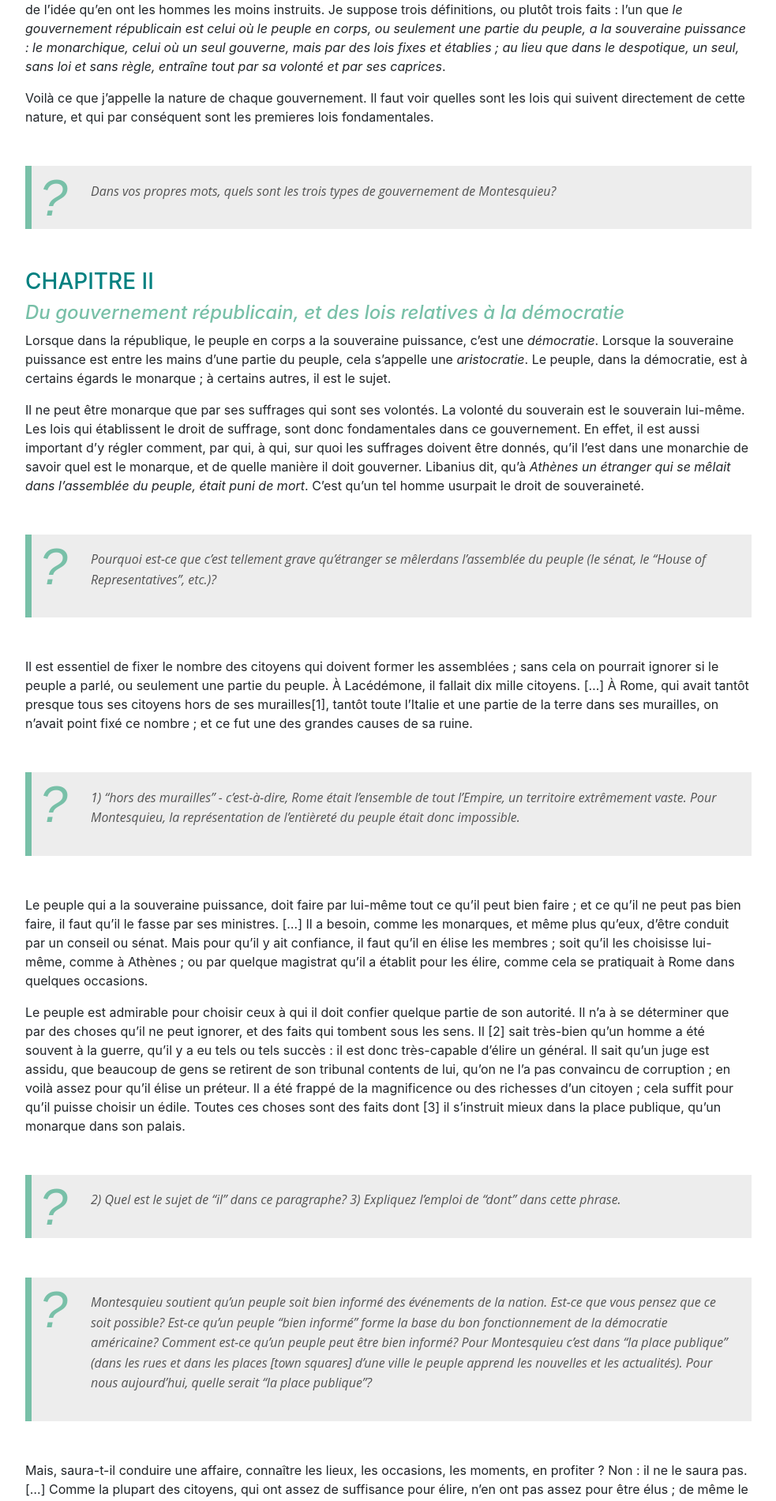
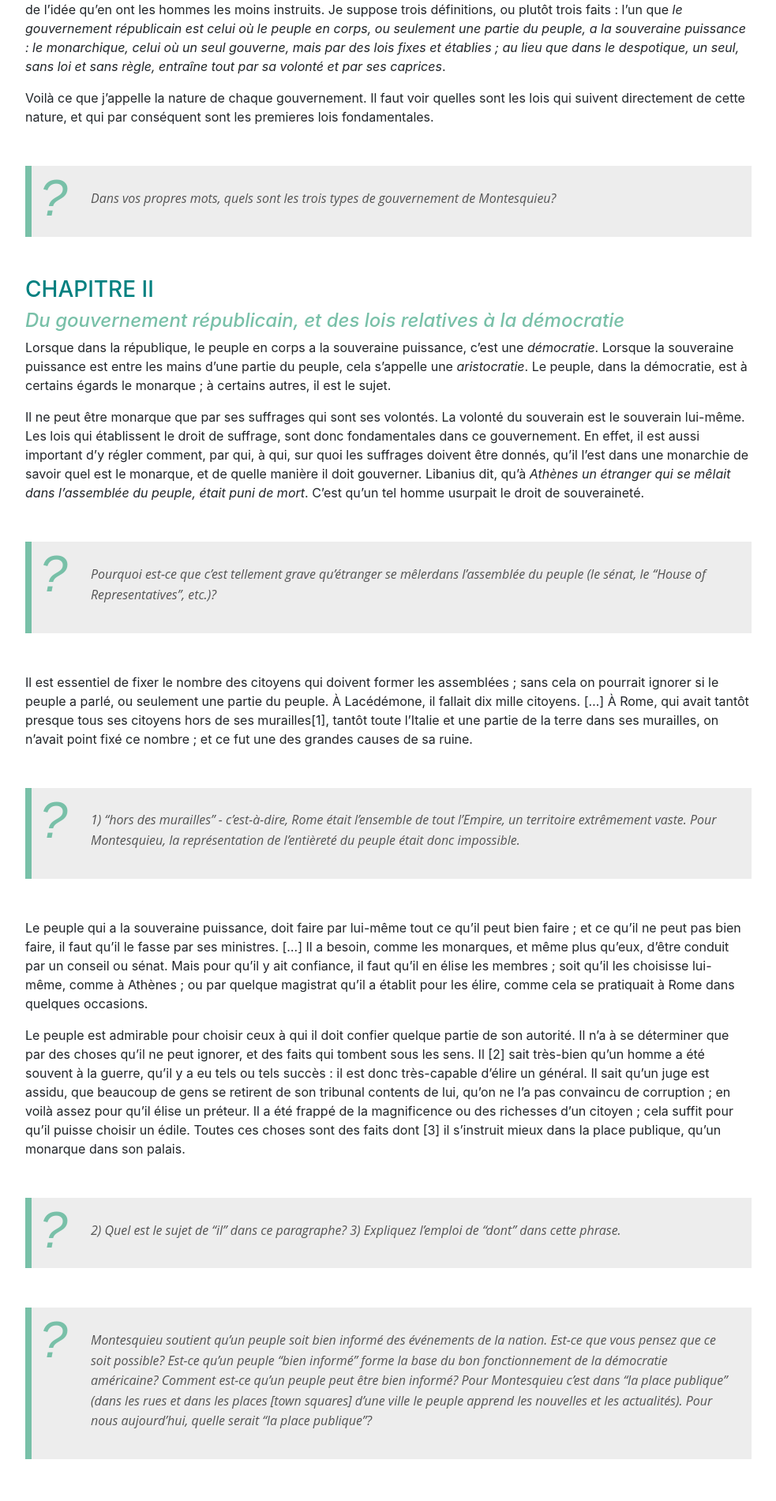
Before and after one commit to SteveWLU/fren283, a Jekyll site: the page built from texts/montesquieu_esprit-des-lois.md, in a window 1280 px wide. Shown: the part 395-2296 px from the top of the page at 79% size, without its empty margins (148-1131 px from the left). Built offline with Jekyll 4.4.1, drawn with Linux system fonts in a browser that asks for light colours.

Commit message:
SPM yaml baseurl

```diff
--- a/_config.yml
+++ b/_config.yml
@@ -18,7 +18,7 @@ email: mccormicks@wlu.edu
 description: >- # this means to ignore newlines until "baseurl:"
   Course site for French 283
 baseurl: "" # the subpath of your site, e.g. /blog
-url: "https://stevewlu.github.io/fren283/" # the base hostname & protocol for your site, e.g. http://example.com
+url: https://stevewlu.github.io/fren283/ # the base hostname & protocol for your site, e.g. http://example.com
 twitter_username:
 github_username:  SteveWLU
 
--- a/_layouts/text.html
+++ b/_layouts/text.html
@@ -38,7 +38,7 @@
         font-family: Open Sans;
         font-style: italic;
         color: #555555;
-        padding:1.2em 30px 1.2em 75px;
+        padding:1.8em 30px 1.2em 75px;
         border-left:8px solid #78C0A8 ;
         line-height:1.6;
         position: relative;
```
Also changed, not shown: 3 other files.
